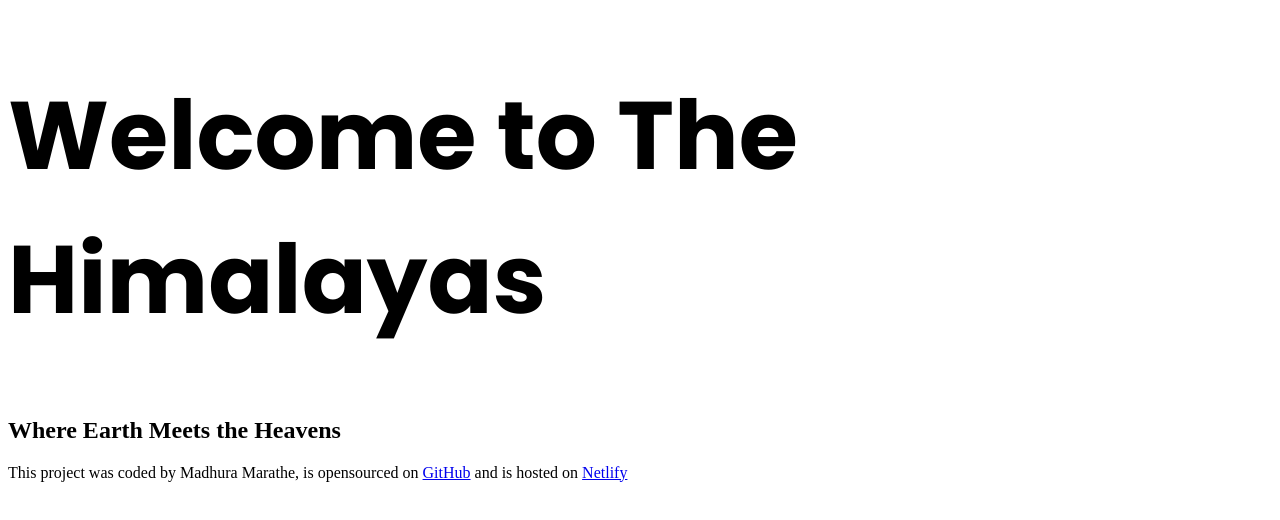
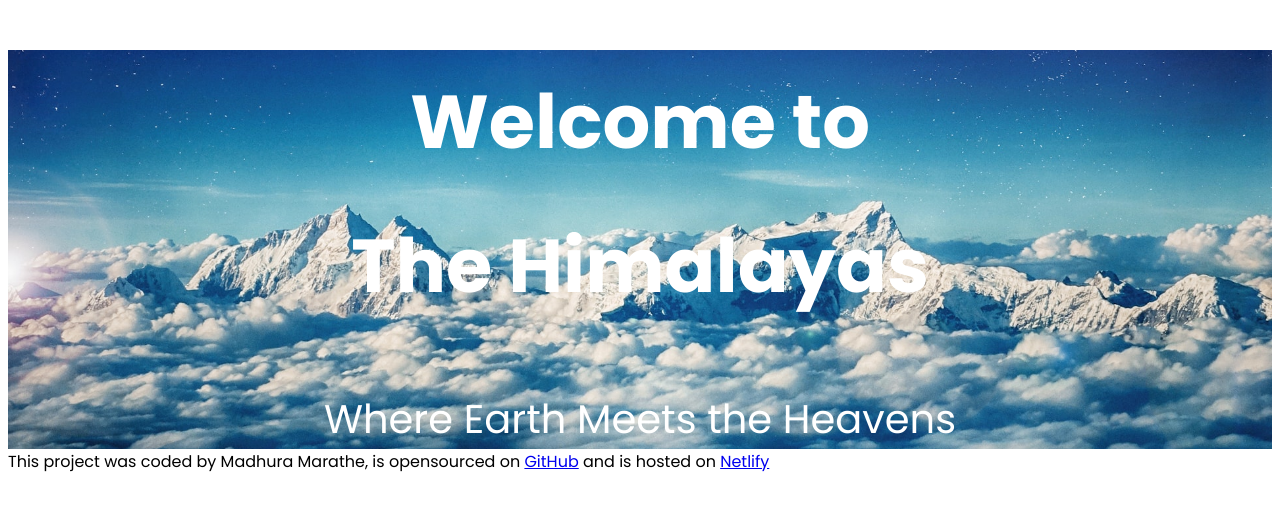
Before and after one commit to madhuracodes/Travel-project, a plain HTML site: page index.html in a window 1280 px wide. Drawn offline with Linux system fonts and the light colour scheme.

Commit message:
added a background photo and a bit of css to the header elements

```diff
--- a/index.html
+++ b/index.html
@@ -13,8 +13,13 @@
     />
   </head>
   <body>
-    <h1>Welcome to The Himalayas</h1>
-    <h2>Where Earth Meets the Heavens</h2>
+    <header>
+      <h1>
+        Welcome to
+        <div>The Himalayas</div>
+      </h1>
+      <h2>Where Earth Meets the Heavens</h2>
+    </header>
     <footer>
       This project was coded by Madhura Marathe, is opensourced on
       <a href="https://github.com/madhuracodes/Travel-project">GitHub</a> and is
--- a/src/style.css
+++ b/src/style.css
@@ -1,7 +1,22 @@
-h1 {
+body {
   font-family: "Poppins", sans-serif;
+}
+header {
+  background-image: url("../images/Header-phot.jpg");
+  background-repeat: no-repeat;
+  background-size: cover;
+  text-align: center;
+  color: white;
+}
+header h1 {
   font-style: normal;
   font-weight: 700;
-  font-size: 96px;
+  font-size: 75px;
   line-height: 144px;
 }
+header h2 {
+  font-weight: 400;
+  font-size: 40px;
+  line-height: 1.5;
+  margin: 0;
+}
```
Also changed, not shown: images/Header-phot.jpg (added).
